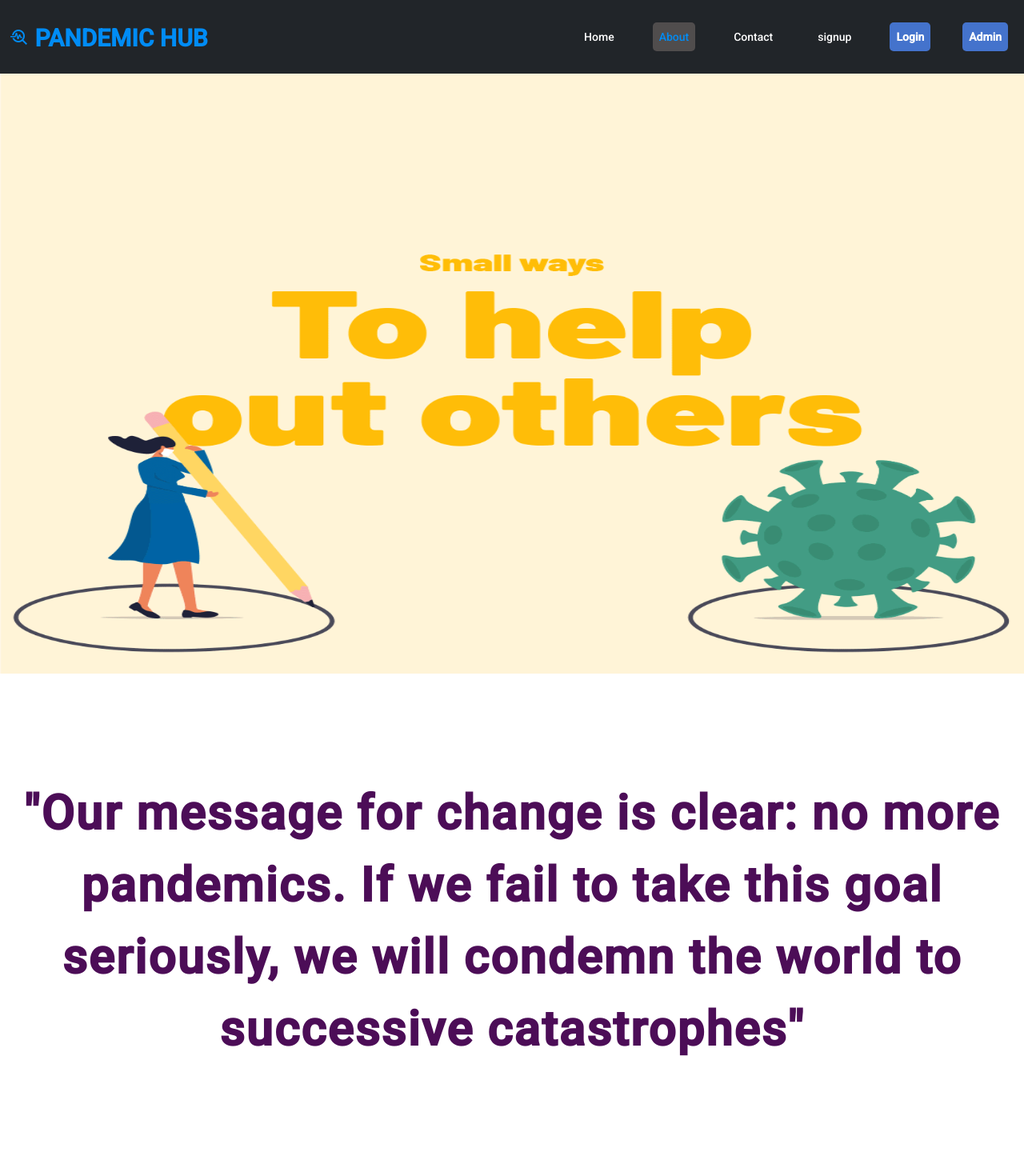
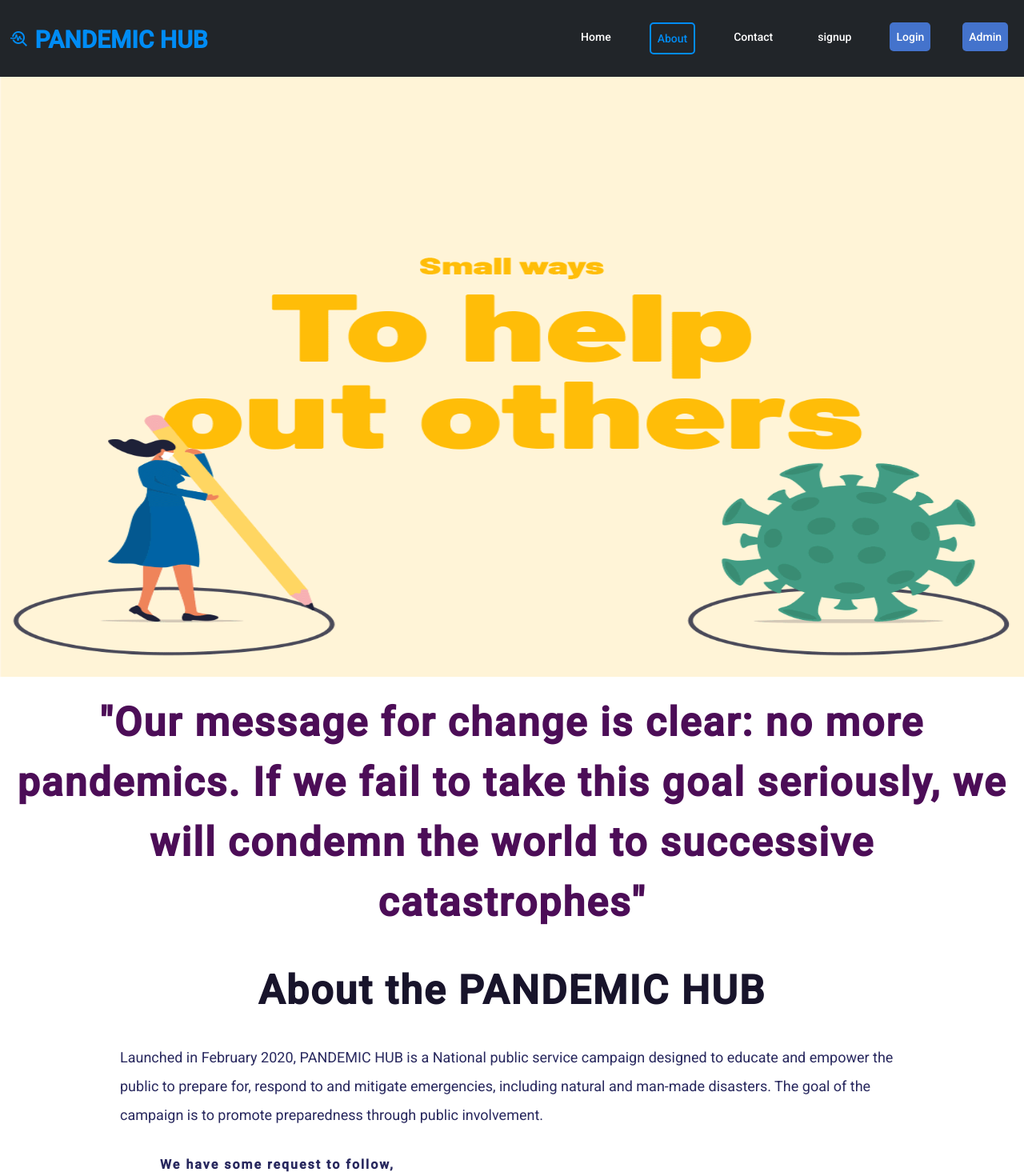
Before and after one commit to AngelBrindha/Pandemic-Management-System, an Angular app in the folder pandemic-management-app/: page /about in a window 1280 px wide. Shown: the top 1470 px of the page at 80% size. Built offline with nearby package versions, Linux system fonts and the light colour scheme.

Commit message:
files included

```diff
--- a/pandemic-management-app/src/app/about/about.component.css
+++ b/pandemic-management-app/src/app/about/about.component.css
@@ -17,10 +17,9 @@ h1 {
   font-size: 50px;
   font-weight: 600;
   text-align: center;
-  margin-top: 100px;
   letter-spacing: 2px;
   font-style: sans-serif;
-  padding: 30px;
+  padding: 20px;
   color: rgb(24, 20, 43);
 }
 .info p {
@@ -45,7 +44,7 @@ h1 {
   color: rgb(40, 40, 94);
 }
 .quote h1 {
-  font-size: 60px;
+  font-size: 50px;
   font-weight: 700;
   color: rgb(76, 13, 87);
   line-height: 1.5;
--- a/pandemic-management-app/src/app/addvolunteer/addvolunteer.component.ts
+++ b/pandemic-management-app/src/app/addvolunteer/addvolunteer.component.ts
@@ -64,6 +64,7 @@ export class AddvolunteerComponent implements OnInit {
     //angular to couch POST
      this.api.add("pandemic-db", volunteer).subscribe(res => {
       console.log(res);
+
       alert("Your data was posted successfully!");
 
       console.log('data posted')
--- a/pandemic-management-app/src/app/app-header/app-header.component.css
+++ b/pandemic-management-app/src/app/app-header/app-header.component.css
@@ -4,10 +4,14 @@
 .navbar-nav .nav-item .nav-link {
   color: white;
 }
-.navbar-nav .nav-item .nav-link.active-link,
+.navbar-nav .nav-item .nav-link.active-link {
+  color: #008cf5;
+  border-radius: 5px;
+  border: 2px solid #008cf5;
+}
 .navbar-nav .nav-item .nav-link:hover {
-  color: #008cf5;
-  background-color: rgb(80, 77, 77);
+  color: white;
+  background-color: #008cf5;
   border-radius: 5px;
 }
 .navbar-brand {
@@ -20,7 +24,7 @@
 }
 #log,
 #ad-log {
-  font-weight: 600;
+  font-weight: 500;
   background-color: rgb(68, 115, 204);
   border-radius: 5px;
   color: white;
--- a/pandemic-management-app/src/app/app-header/app-header.component.html
+++ b/pandemic-management-app/src/app/app-header/app-header.component.html
@@ -1,4 +1,4 @@
-<nav class="navbar navbar-expand-sm bg-dark navbar-dark " *ngIf="this.api1.show">
+<nav class="navbar navbar-expand-sm bg-dark navbar-dark " aria-label="nav" *ngIf="this.api1.show">
     <div class="container-fluid">
         <a class="navbar-brand" href="#">
             <span class="material-icons">
@@ -37,7 +37,7 @@
     </div>
 </nav>
 
-<nav class="navbar navbar-expand-sm bg-dark navbar-dark " *ngIf="this.api1.logoutshow">
+<nav class="navbar navbar-expand-sm bg-dark navbar-dark " aria-label="nav" *ngIf="this.api1.logoutshow">
     <div class="container-fluid">
         <a class="navbar-brand" href="#">
             <span class="material-icons">
@@ -48,17 +48,16 @@
     <div class="collapse navbar-collapse" id="navbarNav">
         <ul class="navbar-nav ms-auto">
             <li class="nav-item">
-                <a class="nav-link" aria-current="page" routerLink="" routerLinkActive="active-link"
-                    [routerLinkActiveOptions]="{exact:true}">Home</a>
+                <a class="nav-link" aria-current="page">Home</a>
             </li>
             <li class="nav-item">
-                <a class="nav-link" routerLink="about" routerLinkActive="active-link"> About</a>
+                <a class="nav-link"> About</a>
             </li>
             <li class="nav-item">
-                <a class="nav-link" routerLink="contact" routerLinkActive="active-link">Contact</a>
+                <a class="nav-link">Contact</a>
             </li>
             <li class="nav-item">
-                <a class="nav-link" routerLink="volunteer" routerLinkActive="active-link">signup</a>
+                <a class="nav-link">signup</a>
             </li>
 
 
--- a/pandemic-management-app/src/app/dashboards/dashboards.component.css
+++ b/pandemic-management-app/src/app/dashboards/dashboards.component.css
@@ -11,6 +11,8 @@
 }
 h2 {
   color: black;
+  font-size: 30px;
+  font-weight: 500;
 }
 input {
   margin-bottom: 10px;
--- a/pandemic-management-app/src/app/login/login.component.ts
+++ b/pandemic-management-app/src/app/login/login.component.ts
@@ -1,5 +1,5 @@
 import { Component, OnInit } from '@angular/core';
-import { FormControl, FormGroup,FormBuilder, NgForm, Validators } from '@angular/forms';
+import { FormControl, FormGroup,FormBuilder, Validators } from '@angular/forms';
 import { ApiServiceService } from '../api-service.service';
 import { ApiAngularService } from '../api-angular.service';
 import { Router } from '@angular/router';
@@ -36,7 +36,6 @@ export class LoginComponent implements OnInit {
   {
     console.log(Formvalue.email);
     this.api.test_get(Formvalue.email).subscribe((data)=>{
-      // console.log("data returned from server",data);
        if(data.docs[0].email == Formvalue.email && data.docs[0].password == Formvalue.password){
          this.api1.showoff();
       this.router.navigate(['/volunteerlogin']);
--- a/pandemic-management-app/src/app/volunteer/volunteer.component.ts
+++ b/pandemic-management-app/src/app/volunteer/volunteer.component.ts
@@ -1,9 +1,9 @@
 import { Component, OnInit } from '@angular/core';
-import {  FormGroup,FormBuilder,AbstractControl, NgForm, Validators } from '@angular/forms';
+import {  FormGroup,FormBuilder,AbstractControl,  Validators } from '@angular/forms';
 import { ApiServiceService } from '../api-service.service';
 import { HttpClient } from '@angular/common/http';
 import { Router } from '@angular/router';
-import Validation from '../my-validator';
+import Validation from '../validation';
 
 
 @Component({
```
Also changed, not shown: pandemic-management-app/src/app/validation.ts (renamed from pandemic-management-app/src/app/my-validator.ts).
